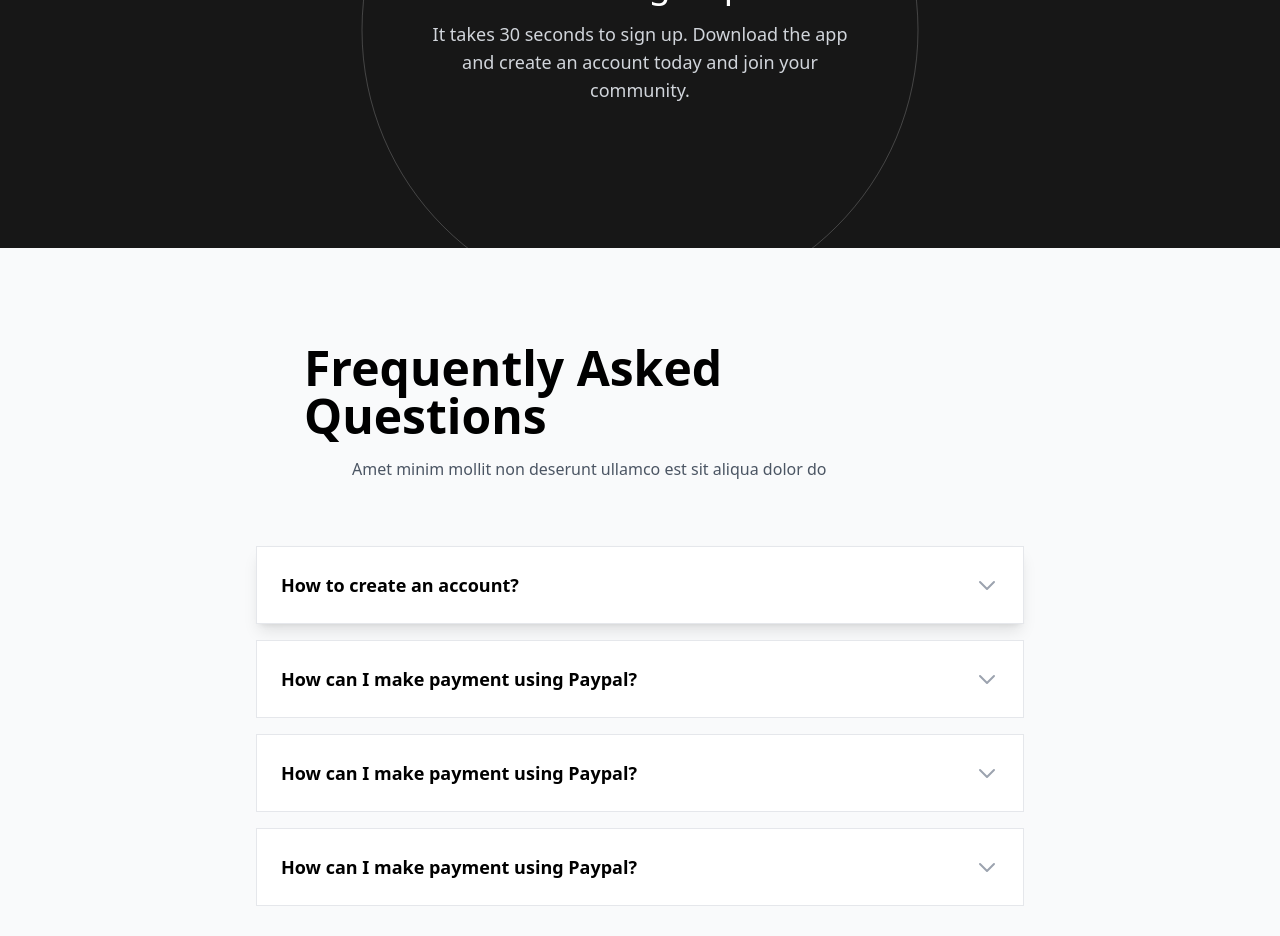
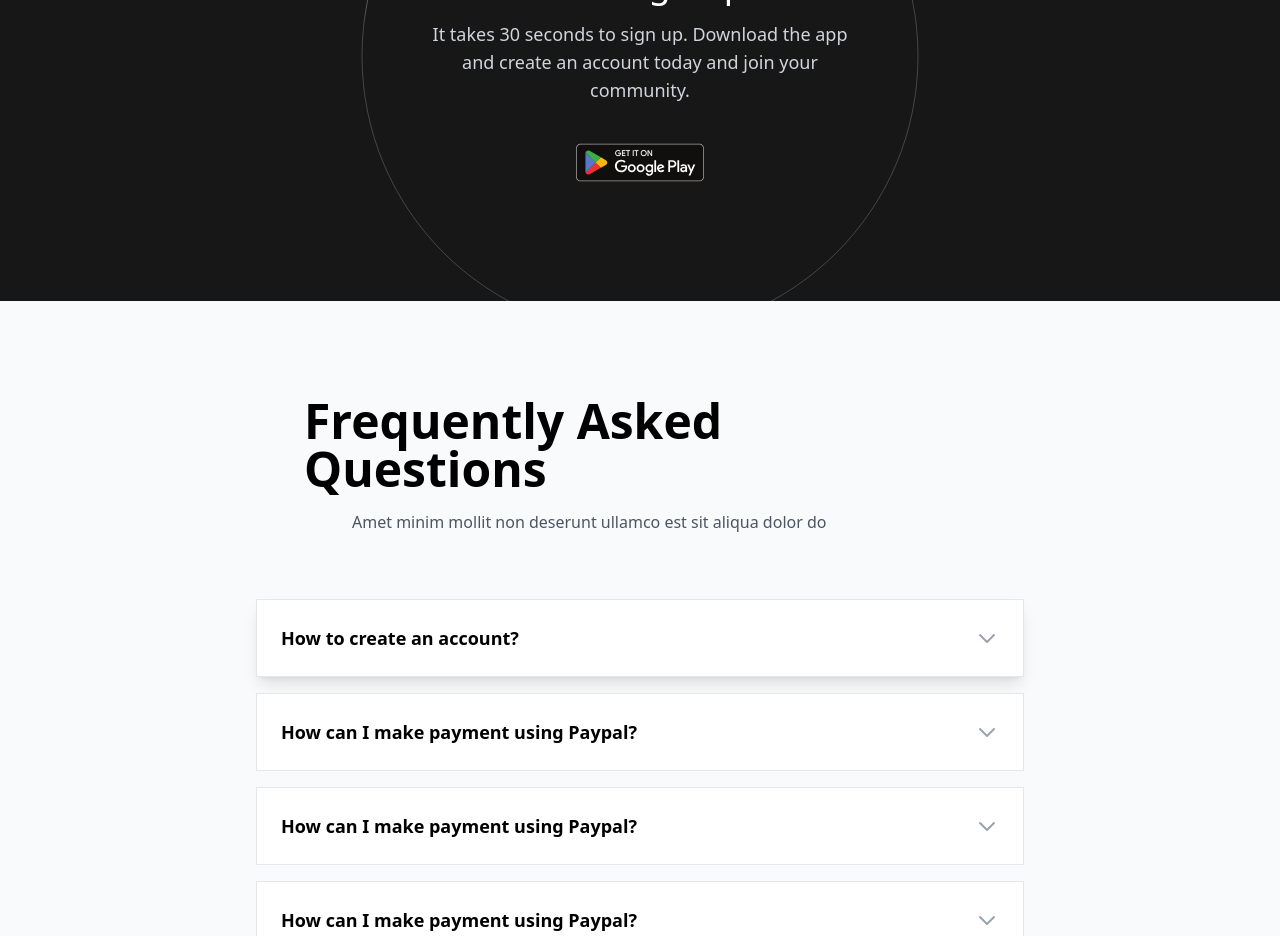
Before and after one commit to AbhishekKumarMajumdar/NeetSharthi, a Next.js app: page / in a window 1280 px wide. Shown: the part 4080-5016 px from the top of the page. Built offline with nearby package versions, Linux system fonts and the light colour scheme.

Commit message:
neet Saarthi 1

```diff
--- a/src/components/PlayStoreLink.tsx
+++ b/src/components/PlayStoreLink.tsx
@@ -1,14 +1,14 @@
 import Link from 'next/link'
 import Image from "next/image"
 import clsx from 'clsx'
-// import logoPlayStore from "@/images/SVG/google-play-badge.svg"
+import logoPlayStore from "@/images/SVG/google-play-badge.svg"
 
 export function PlayStoreLink() {
   return (
     <Link
       href="https://play.google.com/store/apps/details?id=com.odyssey.meeting"
     >
-      {/* <Image src={logoPlayStore} alt={"Play Store Logo"} /> */}
+      <Image src={logoPlayStore} alt={"Play Store Logo"} />
     </Link>
   )
 }
```
Also changed, not shown: package.json (+0 -8 lines), 2 other files (tests, documents, lock files or other folders).
